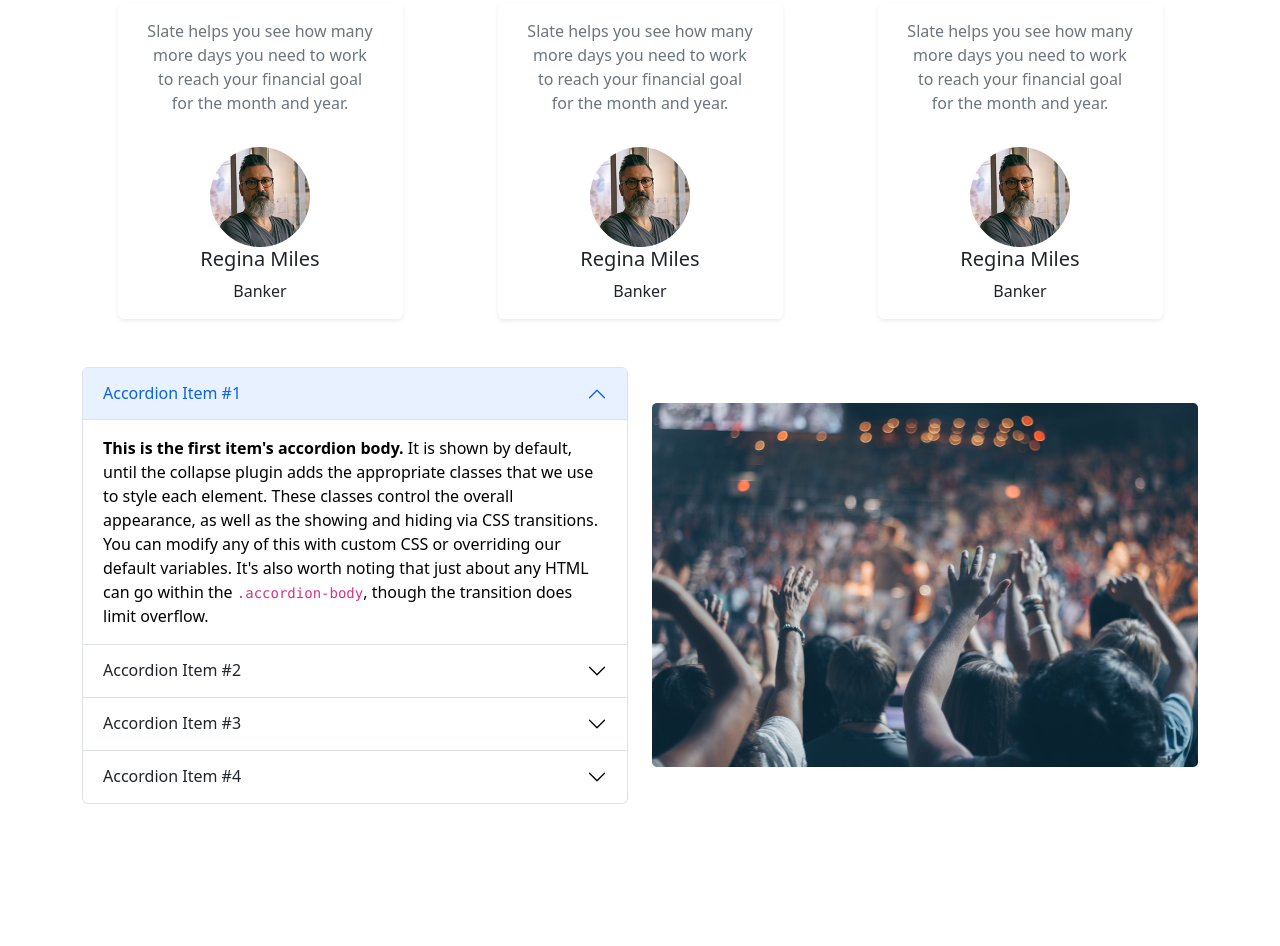
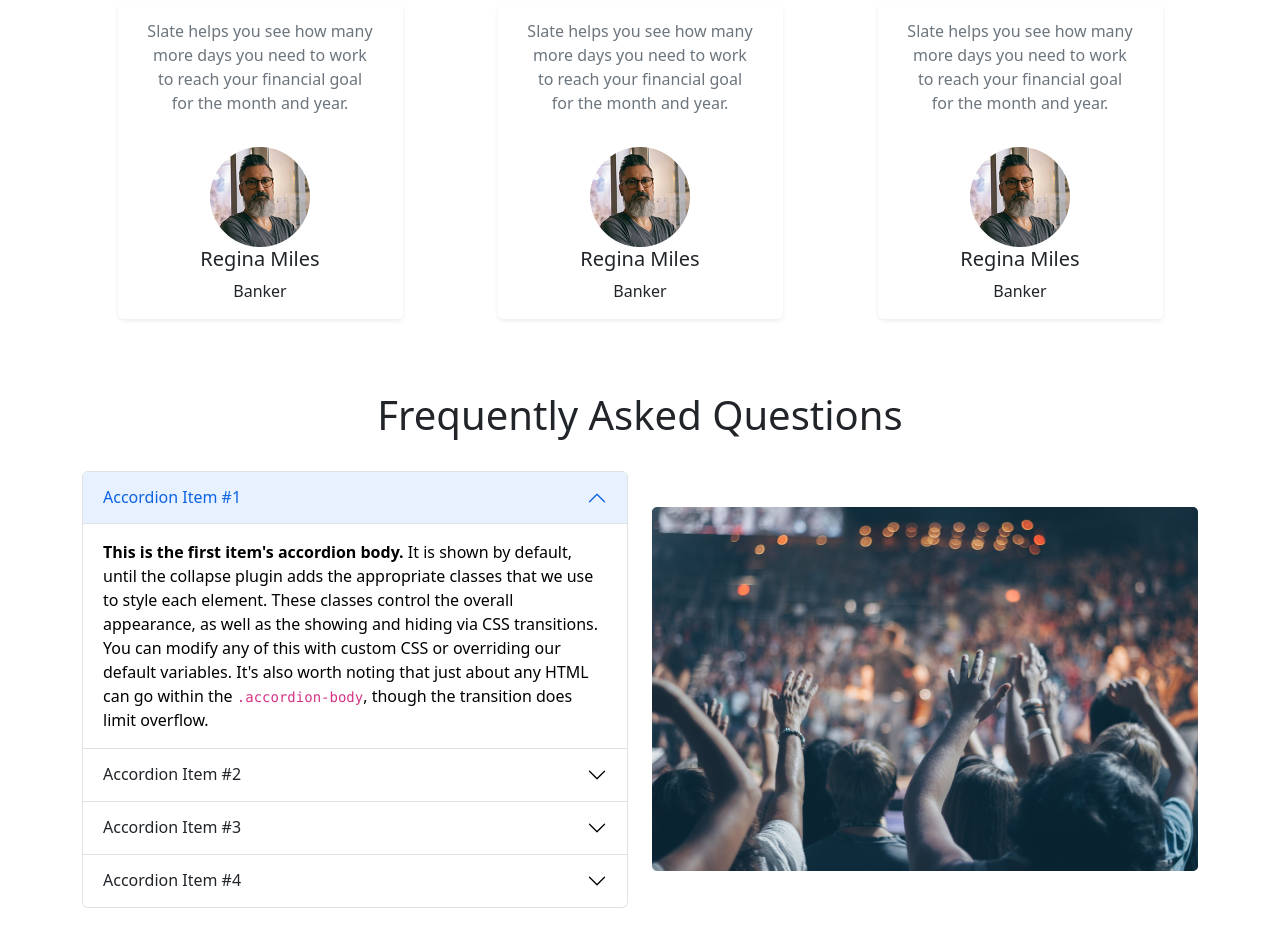
Before and after one commit to susmoysaha6/convention-center, a plain HTML site: page index.html in a window 1280 px wide. Shown: the part 1720-2666 px from the top of the page. Before the commit the page ends 2572 px from the top, so only its background shows below. Drawn offline with nearby package versions, Linux system fonts and the light colour scheme.

Commit message:
Faq section added

```diff
--- a/index.html
+++ b/index.html
@@ -301,6 +301,7 @@
         </section>
         <!-- FAQ  -->
         <div class="container">
+            <h1 class="text-center py-4">Frequently Asked Questions</h1>
             <div class="row align-items-center g-4">
                 <div class="accordion col-md-6" id="accordionExample">
                     <div class="accordion-item">
```
